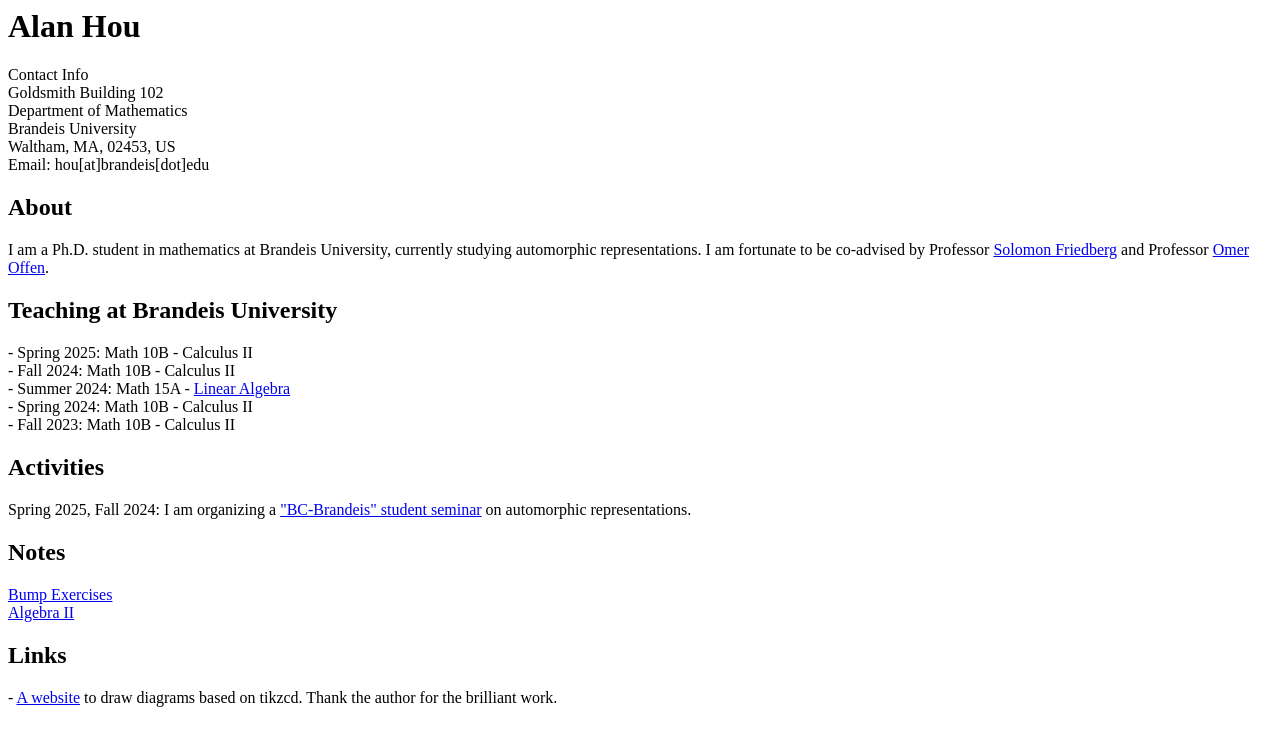
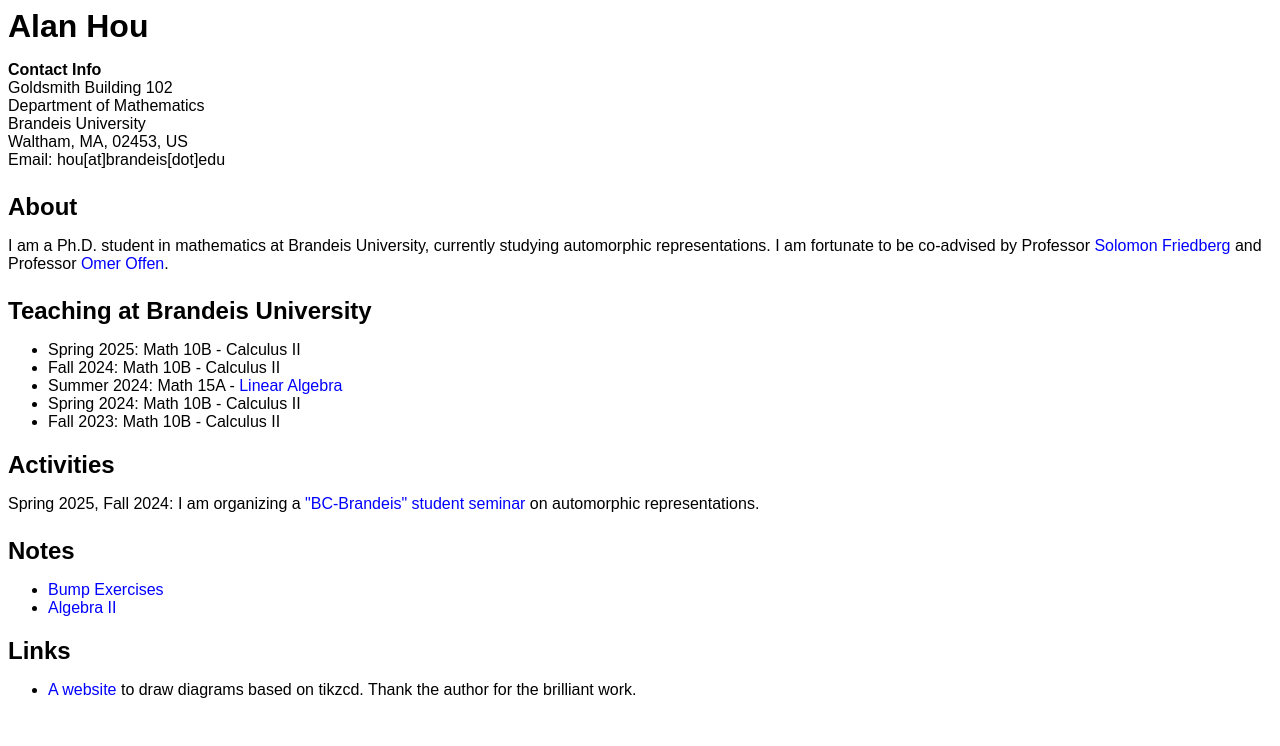
Before and after one commit to axhou/axhou.github.io, a Jekyll site: the page index.html, which Jekyll copies as it is, in a window 1280 px wide. Shown: the top 746 px of the page. Built offline with Jekyll 4.4.1, drawn with Linux system fonts in a browser that asks for light colours.

Commit message:
Update index.html

```diff
--- a/index.html
+++ b/index.html
@@ -2,64 +2,89 @@
 <script async src="https://www.googletagmanager.com/gtag/js?id=G-VJFCVN1G3F"></script>
 <script>
   window.dataLayer = window.dataLayer || [];
-  function gtag(){dataLayer.push(arguments);}
+  function gtag() {
+    dataLayer.push(arguments);
+  }
   gtag('js', new Date());
-
   gtag('config', 'G-VJFCVN1G3F');
 </script>
+
 <!DOCTYPE html>
 <html>
 <head>
   <title>Alan Hou</title>
-</head>
   <style>
     body {
-background: White;
+      background: white;
+      font-family: Arial, sans-serif;
     }
     hr {
       border: none;
       height: 2px;
       background-color: #000;
     }
+    h1, h2 {
+      margin-bottom: 0.5em;
+    }
+    p {
+      margin-bottom: 1.5em;
+    }
+    a {
+      color: blue;
+      text-decoration: none;
+    }
+    a:hover {
+      text-decoration: underline;
+    }
   </style>
+</head>
+
 <body>
 
   <h1>Alan Hou</h1>
+
   <p>
-Contact Info<br>
-Goldsmith Building 102 <br>
+    <strong>Contact Info</strong><br>
+    Goldsmith Building 102<br>
     Department of Mathematics<br>
     Brandeis University<br>
     Waltham, MA, 02453, US<br>
     Email: hou[at]brandeis[dot]edu
   </p>
 
+  <h2>About</h2>
   <p>
-<h2>About</h2>
-I am a Ph.D. student in mathematics at Brandeis University, currently studying automorphic representations. I am fortunate to be co-advised by Professor <a href="https://sites.google.com/bc.edu/solomon-friedberg/">Solomon Friedberg</a><be> and Professor <a href="https://sites.google.com/brandeis.edu/offen/home">Omer Offen</a>.<br>
- </a></p>
-
-<p>
-<h2>Teaching at Brandeis University</h2>
-  - Spring 2025: Math 10B - Calculus II <br/>
-  - Fall 2024: Math 10B - Calculus II <br/>
-  - Summer 2024: Math 15A - <a href="./s2024la.html">Linear Algebra<a> <br/>
-  - Spring 2024: Math 10B - Calculus II <br/>
-  - Fall 2023: Math 10B - Calculus II <br/>
+    I am a Ph.D. student in mathematics at Brandeis University, currently studying automorphic representations.
+    I am fortunate to be co-advised by Professor
+    <a href="https://sites.google.com/bc.edu/solomon-friedberg/">Solomon Friedberg</a> and Professor
+    <a href="https://sites.google.com/brandeis.edu/offen/home">Omer Offen</a>.
   </p>
 
+  <h2>Teaching at Brandeis University</h2>
+  <ul>
+    <li>Spring 2025: Math 10B - Calculus II</li>
+    <li>Fall 2024: Math 10B - Calculus II</li>
+    <li>Summer 2024: Math 15A - <a href="./s2024la.html">Linear Algebra</a></li>
+    <li>Spring 2024: Math 10B - Calculus II</li>
+    <li>Fall 2023: Math 10B - Calculus II</li>
+  </ul>
+
+  <h2>Activities</h2>
   <p>
-<h2>Activities</h2>
-Spring 2025, Fall 2024: I am organizing a <a href="./bzf2024.html">"BC-Brandeis" student seminar<a> on automorphic representations.
+    Spring 2025, Fall 2024: I am organizing a
+    <a href="./bzf2024.html">"BC-Brandeis" student seminar</a> on automorphic representations.
   </p>
 
-<p>
   <h2>Notes</h2>
-<a href="./bumpex.html">Bump Exercises<a> <br/>
-<a href="./algebra2.html">    Algebra II<a>
-</p>
+  <ul>
+    <li><a href="./bumpex.html">Bump Exercises</a></li>
+    <li><a href="./algebra2.html">Algebra II</a></li>
+  </ul>
 
+  <h2>Links</h2>
+  <ul>
+    <li><a href="https://tikzcd.yichuanshen.de/">A website</a> to draw diagrams based on tikzcd. Thank the author for the brilliant work.</li>
+  </ul>
 
-<p>
-<h2>Links</h2>
-- <a href="https://tikzcd.yichuanshen.de/">A website</a> to draw diagrams based on tikzcd. Thank the author for the brilliant work.
+</body>
+</html>
```
Lines whose indentation alone changed are shown as unchanged.
